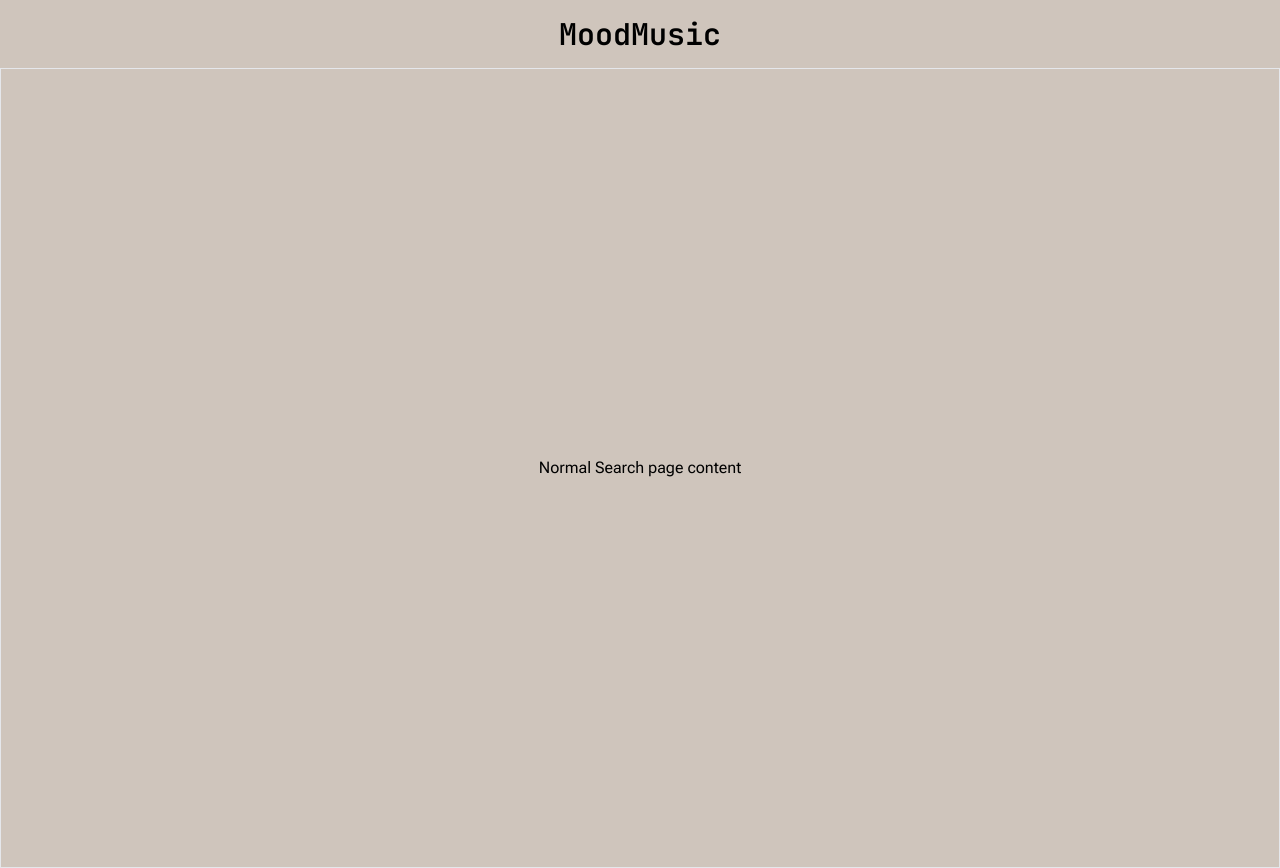
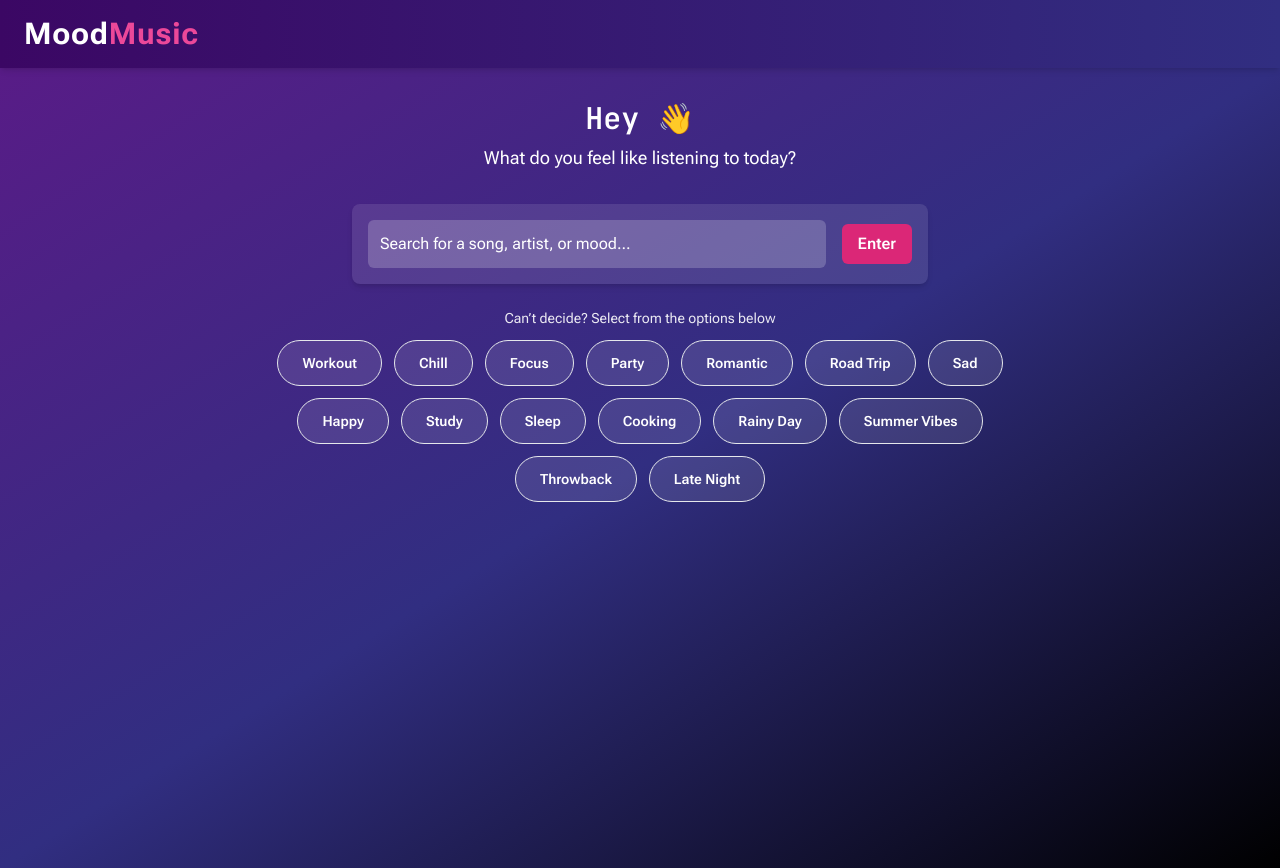
Before and after one commit to farhanmalek/moodmusic, a Next.js app: page /search in a window 1280 px wide. Built offline with nearby package versions, Linux system fonts and the light colour scheme; no server answers.

Commit message:
more progress to build results page

```diff
--- a/app/components/navbar/NavBar.tsx
+++ b/app/components/navbar/NavBar.tsx
@@ -5,20 +5,12 @@ import UserIcon from "./UserIcon"
 import {
   DropdownMenu,
   DropdownMenuContent,
-  DropdownMenuGroup,
   DropdownMenuItem,
-  DropdownMenuLabel,
-  DropdownMenuPortal,
-  DropdownMenuSeparator,
-  DropdownMenuShortcut,
-  DropdownMenuSub,
-  DropdownMenuSubContent,
-  DropdownMenuSubTrigger,
   DropdownMenuTrigger,
 } from "@/components/ui/dropdown-menu"
 import { logOutUser } from "@/app/utils/queries"
-import { usePathname, useRouter, useSearchParams } from "next/navigation"
-
+import { usePathname, useRouter } from "next/navigation"
+import { useState, useEffect } from "react"
 
 const NavBar = () => {
   const { user } = useUserStore()
@@ -32,28 +24,44 @@ const NavBar = () => {
     router.push("/")
   }
 
+  const [mounted, setMounted] = useState(false);
+
+  useEffect(() => {
+    setMounted(true);
+  }, []);
+
 
   return (
-    <div className="flex items-center justify-between px-6 py-4">
-      <div className="flex-1 flex justify-center">
-        <h1 className="text-3xl font-bold">MoodMusic</h1>
+<div className="w-full px-6 py-4 bg-gradient-to-r from-purple-950 to-indigo-900 text-white shadow-md backdrop-blur-md sticky top-0 z-50">
+  <div className="max-w-7xl mx-auto flex items-center justify-between relative">
+
+    {/* Logo / Title */}
+    <div className="text-2xl md:text-3xl font-bold tracking-wide">
+      Mood<span className="text-pink-500">Music</span>
     </div>
+
+    {/* User Menu */}
+    {mounted && user && pathName !== "/" && (
       <DropdownMenu>
         <DropdownMenuTrigger asChild>
-      {user && (pathName !== "/") && (
-        <div className="absolute right-6">
+          <button className="flex items-center gap-2 px-3 py-2 bg-white/10 hover:bg-white/20 rounded-full transition-all focus:outline-none">
             <UserIcon user={user} />
-        </div>
-      )}
+          </button>
         </DropdownMenuTrigger>
-      <DropdownMenuContent className="mr-4 mt-2 w-44">
-        <DropdownMenuItem className="cursor-pointer" onClick={handleLogout}>
+        <DropdownMenuContent className="mt-2 w-44 bg-white text-black shadow-xl rounded-md">
+          <DropdownMenuItem
+            className="cursor-pointer hover:bg-black/10 px-4 py-2 rounded transition-all"
+            onClick={handleLogout}
+          >
             Log out
           </DropdownMenuItem>
         </DropdownMenuContent>
       </DropdownMenu>
+    )}
+  </div>
+</div>
 
-    </div>
+
   )
 }
 
--- a/app/components/quiz/FinishedQuiz.tsx
+++ b/app/components/quiz/FinishedQuiz.tsx
@@ -1,4 +1,4 @@
-import React from 'react'
+
 
 const FinishedQuiz = () => {
 
--- a/app/components/quiz/NavButton.tsx
+++ b/app/components/quiz/NavButton.tsx
@@ -1,16 +1,31 @@
 import React, { Dispatch, SetStateAction } from 'react'
-
+import { submitUserQuiz } from '@/app/utils/queries'
+import { quizAnswers } from '@/app/search/page'
+import { useUserStore } from '@/app/utils/context/store'
 interface NavButtonProps {
   action: string
   handleModalNavChange?: (action: string) => void,
   setIsFirstLogin?: Dispatch<SetStateAction<boolean>>
+  quizAnswers?: quizAnswers
+  setQuizData?: Dispatch<SetStateAction<quizAnswers>>
 }
 
-const NavButton = ({ action, handleModalNavChange, setIsFirstLogin }: NavButtonProps) => {
-  function handleQuizSubmit() {
-    console.log('quiz submitted')
-    // submit modal
-    // onsubmit, close modal
+const NavButton = ({ action, handleModalNavChange, setIsFirstLogin, quizAnswers, setQuizData }: NavButtonProps) => {
+  const { user,setUser } = useUserStore()
+
+ async function handleQuizSubmit() {
+    const finalQuizData = {
+      ...quizAnswers,
+      user_id: user?.id,
+    };
+
+
+    await submitUserQuiz(finalQuizData as quizAnswers) //submit the quiz
+    setUser({
+      ...user!,
+      quiz_answers: quizAnswers!
+    });
+
   }
 
   const isSubmit = action === 'Submit'
--- a/app/components/quiz/artists.tsx
+++ b/app/components/quiz/artists.tsx
@@ -14,7 +14,7 @@ const Artists = ({quizData, setQuizData}: quizProps) => {
         placeholder="E.g., Drake, Taylor Swift, Burna Boy..."
         className="w-full max-w-md mx-auto px-4 py-2 rounded-md bg-zinc-800 placeholder-gray-400 border border-zinc-700 focus:outline-none focus:ring-2 focus:ring-purple-500"
         value={quizData.artists}
-        onChange={(e) => {setQuizData((prev) => ({ ...prev, artists: e.target.value }))}}
+        onChange={(e) => {setQuizData((prev) => ({ ...prev, artists: e.target.value.split(',') }))}}
       />
 
     </div>
--- /dev/null
+++ b/app/results/page.tsx
@@ -0,0 +1,19 @@
+'use client'
+import { useSearchParams } from 'next/navigation'
+import React, { useEffect } from 'react'
+
+const page = () => {
+    const searchParams = useSearchParams()
+    const query = searchParams.get('query')
+
+    useEffect(() => {
+        console.log(query)
+    },[])
+
+  return (
+    <div className='"min-h-screen w-full bg-gradient-to-br from-purple-900 via-indigo-900 to-black text-white px-4 py-8 flex flex-col items-center'
+    >This is the search results page!</div>
+  )
+}
+
+export default page
--- /dev/null
+++ b/app/search/components/Pill.tsx
@@ -0,0 +1,19 @@
+import React from "react";
+
+const Pill = ({ label }: { label: string }) => {
+  function handlePillClick() {
+    console.log("pill clicked");
+  }
+
+  return (
+    <button
+      onClick={handlePillClick}
+      className={`px-6 py-3 rounded-full text-sm font-semibold border transition-all duration-300
+    bg-white/10 text-white hover:bg-pink-600 hover:border-pink-600 focus:outline-none focus:ring-2 focus:ring-pink-500 focus:ring-opacity-50`}
+    >
+      {label}
+    </button>
+  );
+};
+
+export default Pill;
--- /dev/null
+++ b/app/search/components/SearchBar.tsx
@@ -0,0 +1,41 @@
+import { useState } from 'react';
+import { useRouter } from 'next/navigation';
+
+const SearchBar = () => {
+    const [query, setQuery] = useState<string>('')
+    const router = useRouter()
+
+    function handleQuery(e:any) {
+        setQuery(e.target.value)
+    }
+
+    function handleQuerySearch() {
+        //take in the user query and redirect.
+        if(query.trim()) {
+            router.push(`/results?query=${encodeURIComponent(query)}`)
+        }
+
+    }
+
+
+
+  return (
+    <div className="w-full max-w-xl bg-white/10 rounded-lg p-4 shadow-md mb-6 transition-all hover:bg-white/20 flex items-center gap-4">
+      <input
+        type="text"
+        placeholder="Search for a song, artist, or mood..."
+        className="w-full p-3 rounded-md bg-white/20 placeholder-white text-white focus:outline-none focus:ring-2 focus:ring-pink-400 transition-all"
+        value={query}
+        onChange={(e) => handleQuery(e)}
+      />
+      <button
+        className="bg-pink-600 text-white py-2 px-4 rounded-md font-semibold transition-all hover:bg-pink-700 focus:ring-2 focus:ring-pink-400"
+        onClick={handleQuerySearch}
+      >
+        Enter
+      </button>
+    </div>
+  );
+};
+
+export default SearchBar;
--- a/app/search/page.tsx
+++ b/app/search/page.tsx
@@ -10,12 +10,14 @@ import ListenPreference from "../components/quiz/listenPreference";
 import Artists from "../components/quiz/artists";
 import NavButton from "../components/quiz/NavButton";
 import FinishedQuiz from "../components/quiz/FinishedQuiz";
+import Pill from "./components/Pill";
+import SearchBar from "./components/SearchBar";
 
 export interface quizAnswers {
-  language: string,
-  time_period: string,
-  listening_preferences: Array<string>,
-  artists: string
+  language: string;
+  time_period: string;
+  listening_preference: Array<string>;
+  artists: Array<string>;
 }
 
 const page = () => {
@@ -24,16 +26,16 @@ const page = () => {
   const [isFirstLogin, setIsFirstLogin] = useState<boolean>(false);
   const [modalStep, setModalStep] = useState<number>(0);
   const [quizData, setQuizData] = useState<quizAnswers>({
-    language: '',
-    time_period: '',
-    listening_preferences: [],
-    artists:'',
-  })
+    language: "",
+    time_period: "",
+    listening_preference: [],
+    artists: [],
+  });
 
   const [inputEmpty, setInputEmpty] = useState<boolean>(false);
 
   const modalStepMap: Record<number, React.ReactElement> = {
-    0: <IntroQuiz/>,
+    0: <IntroQuiz />,
     1: <Language quizData={quizData} setQuizData={setQuizData} />,
     2: <TimePeriod quizData={quizData} setQuizData={setQuizData} />,
     3: <ListenPreference quizData={quizData} setQuizData={setQuizData} />,
@@ -45,36 +47,36 @@ const page = () => {
 
   const handleModalNavChange = (action: string) => {
     if (action === "Back") {
-      setInputEmpty(false)
+      setInputEmpty(false);
       setModalStep((prev) => prev - 1);
     }
 
     if (action === "Next") {
-      setInputEmpty(false)
+      setInputEmpty(false);
 
       switch (modalStep) {
         case 1:
           if (!quizData.language) {
-            setInputEmpty(true)
-            return
-          };
+            setInputEmpty(true);
+            return;
+          }
           break;
         case 2:
           if (!quizData.time_period) {
-            setInputEmpty(true)
-            return
+            setInputEmpty(true);
+            return;
           }
           break;
         case 3:
-          if (quizData.listening_preferences.length === 0){
-            setInputEmpty(true)
-            return
-          };
+          if (quizData.listening_preference.length === 0) {
+            setInputEmpty(true);
+            return;
+          }
           break;
         case 4:
           if (!quizData.artists) {
-            setInputEmpty(true)
-            return
+            setInputEmpty(true);
+            return;
           }
           break;
       }
@@ -107,14 +109,54 @@ const page = () => {
     }
   }, [user]);
 
+  const pillOptions = [
+    "Workout",
+    "Chill",
+    "Focus",
+    "Party",
+    "Romantic",
+    "Road Trip",
+    "Sad",
+    "Happy",
+    "Study",
+    "Sleep",
+    "Cooking",
+    "Rainy Day",
+    "Summer Vibes",
+    "Throwback",
+    "Late Night",
+  ];
+
   return (
     <>
-      <div className="h-[100vh] flex justify-center items-center border">
-        Normal Search page content
+      <div className="min-h-screen w-full bg-gradient-to-br from-purple-900 via-indigo-900 to-black text-white px-4 py-8 flex flex-col items-center">
+        <h2 className="text-3xl font-bold mb-2">Hey {user?.username} 👋</h2>
+        <p className="text-lg mb-8">
+          What do you feel like listening to today?
+        </p>
+
+        <SearchBar/>
+
+
+        <div className="text-sm text-white/90 mb-3">
+          Can’t decide? Select from the options below
         </div>
+
+        <div className="flex flex-wrap justify-center gap-3 max-w-3xl w-full">
+          {pillOptions.map((pill, index) => (
+            <Pill key={index} label={pill} />
+          ))}
+        </div>
+      </div>
+
       <Modal isOpen={isFirstLogin}>
+        <div className="p-6">
           {currentStep}
-        {modalStep > 0 && modalStep < 5 && inputEmpty && <p className="mt-[-20px] ml-[25px] text-red-700 text-sm">Required*</p>}
+          {modalStep > 0 && modalStep < 5 && inputEmpty && (
+            <p className="mt-[-20px] ml-[25px] text-red-500 text-sm">
+              Required*
+            </p>
+          )}
           <div className="flex justify-center mt-6 gap-4">
             {modalStep > 1 && (
               <NavButton
@@ -128,7 +170,15 @@ const page = () => {
                 handleModalNavChange={handleModalNavChange}
               />
             )}
-          {modalStep === 5 && <NavButton action="Submit" setIsFirstLogin={setIsFirstLogin}/>}
+            {modalStep === 5 && (
+              <NavButton
+                action="Submit"
+                setIsFirstLogin={setIsFirstLogin}
+                quizAnswers={quizData}
+                setQuizData={setQuizData}
+              />
+            )}
+          </div>
         </div>
       </Modal>
     </>
--- a/app/utils/context/store.ts
+++ b/app/utils/context/store.ts
@@ -3,7 +3,7 @@ import axios from 'axios';
 import { persist } from 'zustand/middleware';
 
 export interface User {
-    id: number;
+    id: string;
     username: string;
     quiz_answers: object;
     spotifyImageUrl: string;
```
Also changed, not shown: app/components/HeroMessage.tsx (+9 -4 lines), app/components/quiz/listenPreference.tsx (+6 -6 lines), app/utils/queries.ts (+20 -1 lines). Lines whose indentation alone changed are shown as unchanged.
